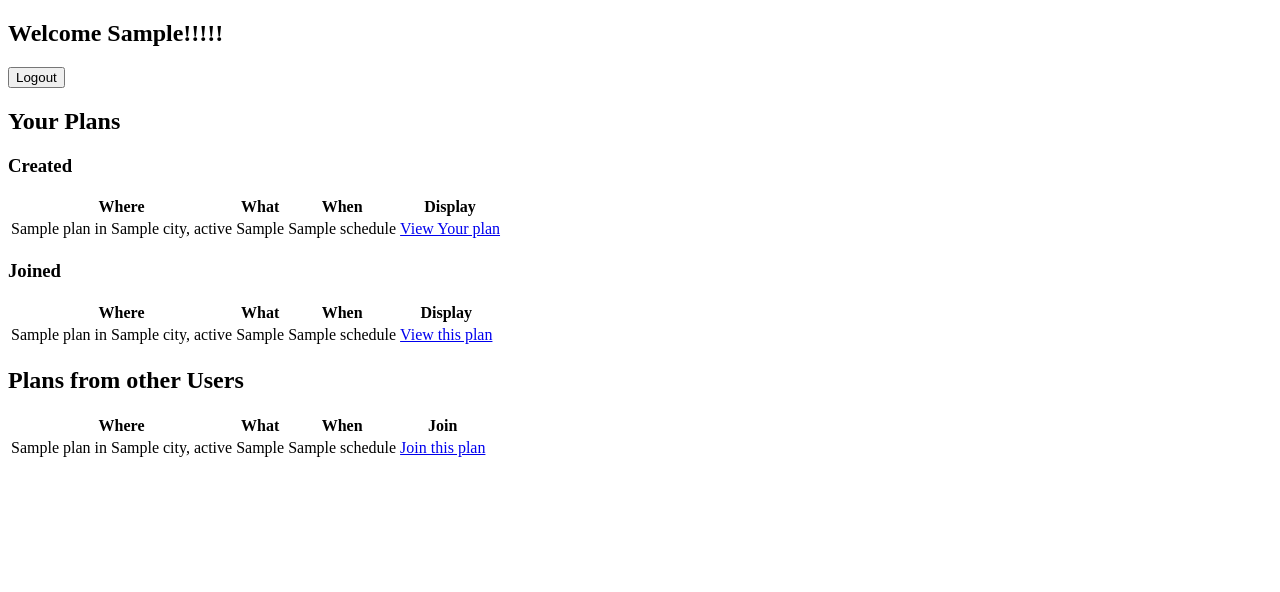
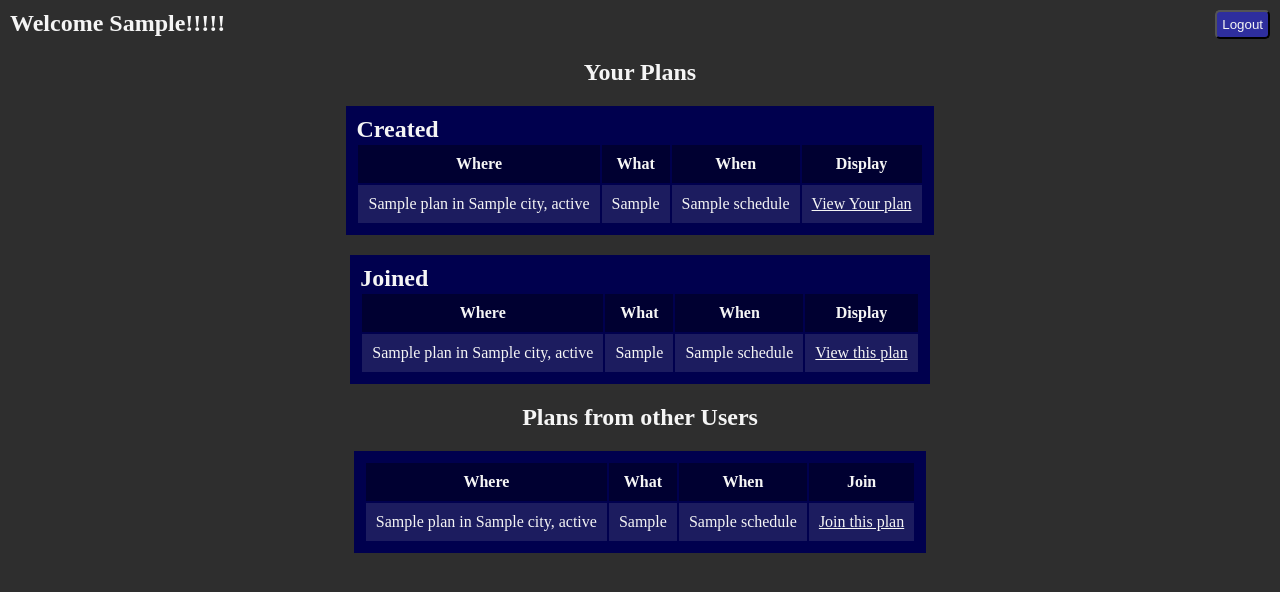
Before and after one commit to zachif/Gymbuddies, a Flask app: template flask_app/templates/logged_in.html in a window 1280 px wide. Shown: the top 592 px of the page. Run offline with Flask 3, Linux system fonts and the light colour scheme; the template is opened without the code that fills it: most values are stand-ins (such as "Sample title", 1, 10 or a date in 2020).

Commit message:
styling for dashboard page

```diff
--- /dev/null
+++ b/flask_app/static/logged_in.css
@@ -0,0 +1,57 @@
+*{
+    margin: 0px;
+    padding: 0px;
+    color: whitesmoke;
+}
+
+body{
+    background-color: rgb(46, 46, 46);
+}
+
+th{
+    background-color: rgb(0, 0, 49);
+    padding: 10px;
+}
+
+tr{
+    background-color: rgb(28, 28, 95);
+}
+
+td{
+    padding: 10px;
+}
+
+.submit_button {
+    background-color: rgb(46, 46, 158);
+    color: whitesmoke;
+    padding: 5px;
+    border-radius: 5px;
+}
+
+.welcome_bar {
+    display: flex;
+    justify-content: space-between;
+    padding: 10px;
+}
+
+.table_group_title {
+    text-align: center;
+    padding: 10px;
+
+}
+
+.table_container {
+    background-color: rgb(0, 0, 78);
+    padding: 10px;
+    margin: 10px;
+}
+
+.table_container_container {
+    display: flex;
+    justify-content: center;
+}
+
+.table_container h3 {
+    background-color: rgb(0, 0, 49);
+    padding: 10px;
+}
--- a/flask_app/templates/logged_in.html
+++ b/flask_app/templates/logged_in.html
@@ -1,18 +1,25 @@
 <!DOCTYPE html>
 <html lang="en">
+
 <head>
     <meta charset="UTF-8">
     <meta name="viewport" content="width=device-width, initial-scale=1.0">
     <title>Document</title>
+    <link rel="stylesheet" href="../static/logged_in.css">
 </head>
+
 <body>
+    <div class="welcome_bar">
         <h2>Welcome {{first_name[0]['first_name']}}!!!!!</h2>
         <form action="/logout" method="post">
-        <input type="submit" value="Logout">
+            <input class="submit_button" type="submit" value="Logout">
         </form>
+    </div>
     <div>
-        <h2>Your Plans</h2>
-        <h3>Created</h3>
+        <h2 class="table_group_title">Your Plans</h2>
+        <div class="table_container_container">
+            <div class="table_container">
+                <h2>Created</h2>
                 {% if host_plans %}
                 <table>
                     <thead>
@@ -42,7 +49,11 @@
                 <h2> You haven't created a workout plan yet.</h2>
                 <a href="/GymBuddies/create">Create a Plan</a>
                 {% endif %}
-        <h3>Joined</h3>
+            </div>
+        </div>
+        <div class="table_container_container">
+            <div class="table_container">
+                <h2>Joined</h2>
                 {% if buddy_plans%}
                 <table>
                     <thead>
@@ -69,12 +80,16 @@
                     {% endfor %}
                 </table>
                 {% else %}
-        <h3>You haven't joined  any plans yet.</h3>
+                <h3>You haven't joined any plans yet.</h3>
                 {% endif %}
+            </div>
+        </div>
+    </div>
 
-    </div>
     <div>
-        <h2>Plans from other Users</h2>
+        <h2 class="table_group_title">Plans from other Users</h2>
+        <div class="table_container_container">
+            <div class="table_container">
                 {% if nobuddy_plans%}
                 <table>
                     <thead>
@@ -104,5 +119,8 @@
                 <h3>There are no user created plans avaible to join.</h3>
                 {% endif %}
             </div>
+        </div>
+    </div>
 </body>
+
 </html>
```
Also changed, not shown: flask_app/static/login_registration.css (line endings or trailing spaces). Lines whose indentation alone changed are shown as unchanged.
